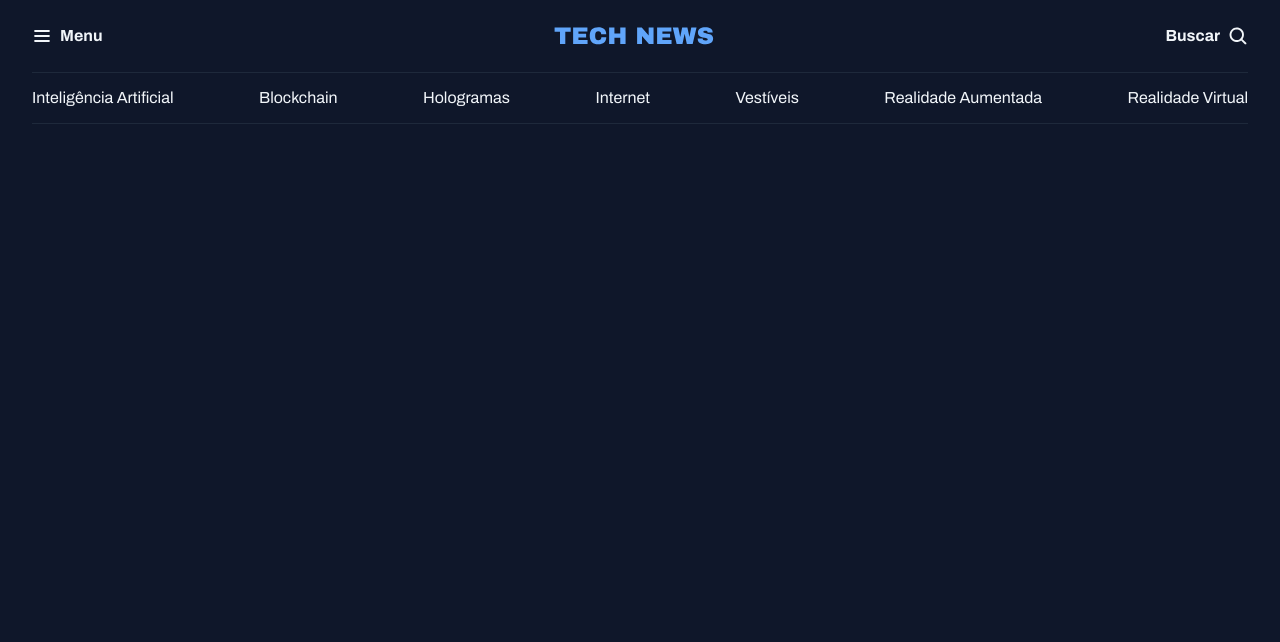
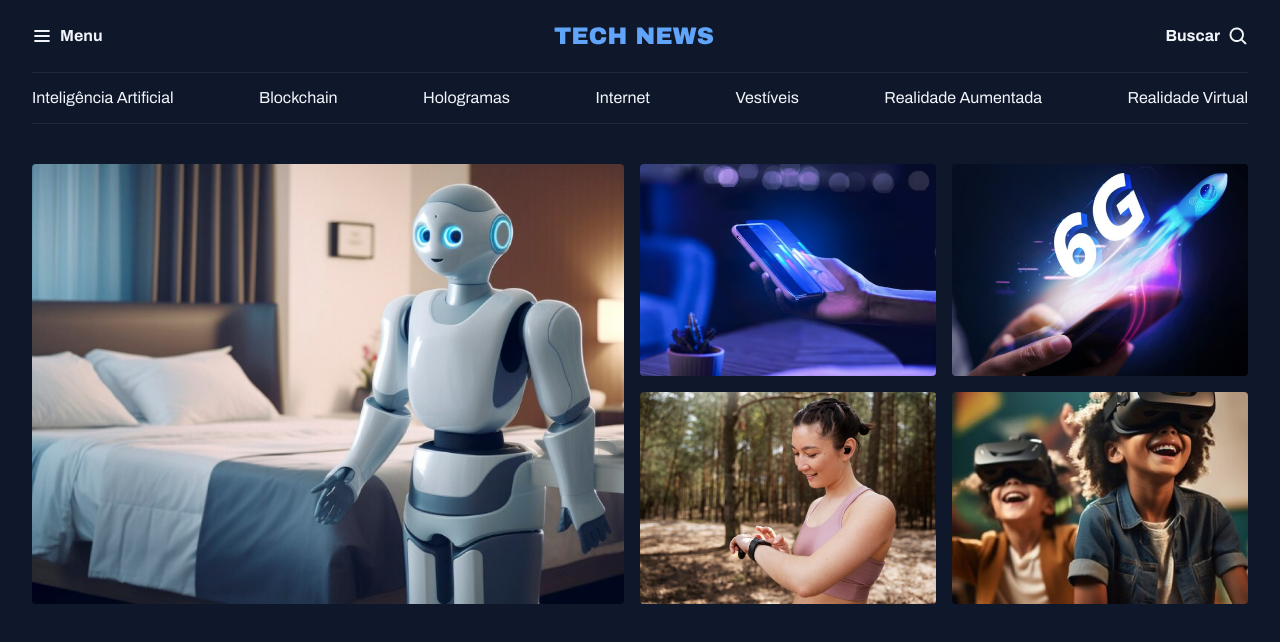
Before and after one commit to KauaGabriell/portal-de-noticias-, a plain HTML site: page index.html in a window 1280 px wide. Drawn offline with Linux system fonts and the light colour scheme.

Commit message:
Featured Section Styling

```diff
--- a/index.html
+++ b/index.html
@@ -38,5 +38,26 @@
       <a href="#">Realidade Virtual</a>
     </nav>
   </header>
+  <main class="grid container">
+    <section id="featured" class="grid  grid-flow-col gap-16">
+      <div>
+        <img src="assets/images/Image 01.png" alt="">
+      </div>
+      <div class="grid grid-cols-2 gap-16">
+        <div>
+          <img src="assets/images/Image 02.png" alt="">
+        </div>
+        <div>
+          <img src="assets/images/Image 03.png" alt="">
+        </div>
+        <div>
+          <img src="assets/images/Image 04.png" alt="">
+        </div>
+        <div>
+          <img src="assets/images/Image 05.png" alt="">
+        </div>
+      </div>
+    </section>
+  </main>
 </body>
 </html>
--- a/style/global.css
+++ b/style/global.css
@@ -43,16 +43,15 @@ h1, h2 ,h3{
   font: inherit;
 }
 
+img{
+  max-width: 100%;
+}
 .container{
   max-width: 1280px;
   padding-inline: 32px;
   margin-inline: auto;
 }
 
-.grid{
-  display: grid;
+main{
+  margin-top: 40px;
 }
-
-.grid-flow-col{
-  grid-auto-flow: column;
-}
--- a/style/index.css
+++ b/style/index.css
@@ -1,2 +1,4 @@
 @import url(global.css);
+@import url(utility.css);
 @import url(header.css);
+@import url(sections.css);
--- /dev/null
+++ b/style/sections.css
@@ -0,0 +1,7 @@
+#featured{
+  img{
+    height: 100%;
+    object-fit: cover;
+    border-radius: 4px;
+  }
+}
--- /dev/null
+++ b/style/utility.css
@@ -0,0 +1,15 @@
+.grid{
+  display: grid;
+}
+
+.grid-flow-col{
+  grid-auto-flow: column;
+}
+
+.grid-cols-2{
+  grid-template-columns: 1fr 1fr;
+}
+
+.gap-16{
+  gap: 16px;
+}
```
